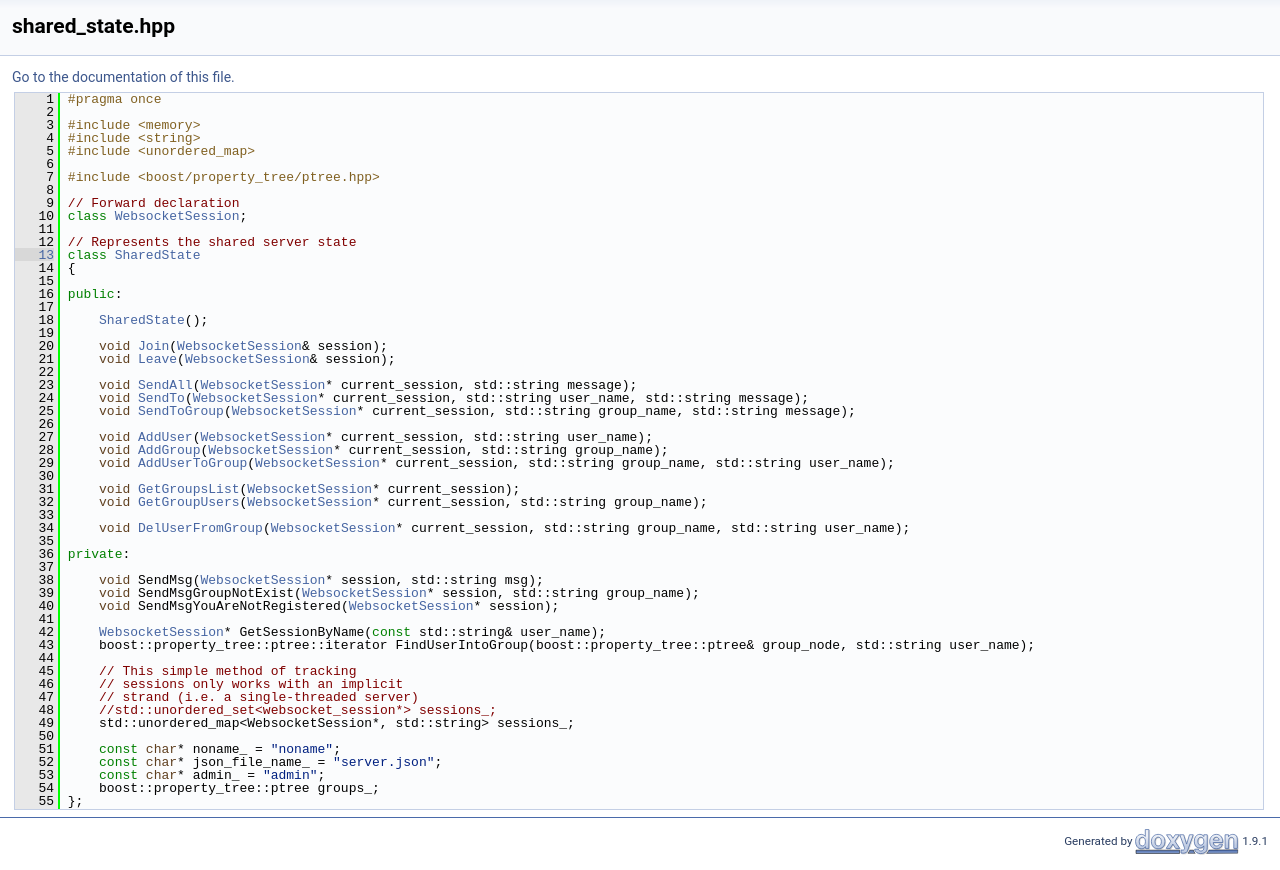
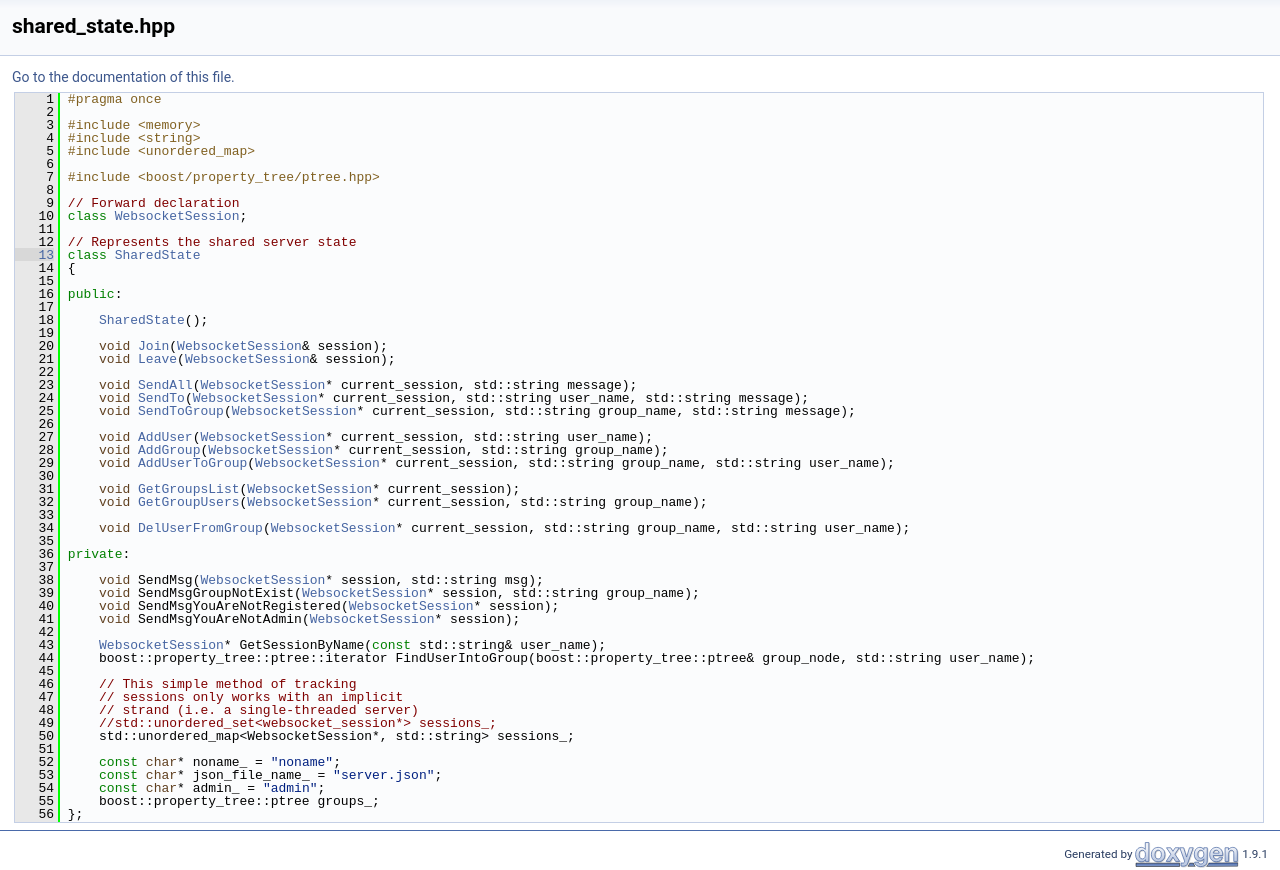
Before and after one commit to izyakacman/websocket_messenger, a plain HTML site: page shared__state_8hpp_source.html in a window 1280 px wide. Shown: the part 96-966 px from the top of the page. Drawn offline with Linux system fonts and the light colour scheme.

Commit message:
deploy: 5f77ef2367fd54a278d8d72f1921d8c2876e39ce

```diff
--- a/shared__state_8hpp_source.html
+++ b/shared__state_8hpp_source.html
@@ -105,31 +105,32 @@ $(function() {
 <div class="line"><a name="l00038"></a><span class="lineno">   38</span>&#160;    <span class="keywordtype">void</span> SendMsg(<a class="code" href="class_websocket_session.html">WebsocketSession</a>* session, std::string msg);</div>
 <div class="line"><a name="l00039"></a><span class="lineno">   39</span>&#160;    <span class="keywordtype">void</span> SendMsgGroupNotExist(<a class="code" href="class_websocket_session.html">WebsocketSession</a>* session, std::string group_name);</div>
 <div class="line"><a name="l00040"></a><span class="lineno">   40</span>&#160;    <span class="keywordtype">void</span> SendMsgYouAreNotRegistered(<a class="code" href="class_websocket_session.html">WebsocketSession</a>* session);</div>
-<div class="line"><a name="l00041"></a><span class="lineno">   41</span>&#160; </div>
-<div class="line"><a name="l00042"></a><span class="lineno">   42</span>&#160;    <a class="code" href="class_websocket_session.html">WebsocketSession</a>* GetSessionByName(<span class="keyword">const</span> std::string&amp; user_name);</div>
-<div class="line"><a name="l00043"></a><span class="lineno">   43</span>&#160;    boost::property_tree::ptree::iterator FindUserIntoGroup(boost::property_tree::ptree&amp; group_node, std::string user_name);</div>
-<div class="line"><a name="l00044"></a><span class="lineno">   44</span>&#160; </div>
-<div class="line"><a name="l00045"></a><span class="lineno">   45</span>&#160;    <span class="comment">// This simple method of tracking</span></div>
-<div class="line"><a name="l00046"></a><span class="lineno">   46</span>&#160;    <span class="comment">// sessions only works with an implicit</span></div>
-<div class="line"><a name="l00047"></a><span class="lineno">   47</span>&#160;    <span class="comment">// strand (i.e. a single-threaded server)</span></div>
-<div class="line"><a name="l00048"></a><span class="lineno">   48</span>&#160;    <span class="comment">//std::unordered_set&lt;websocket_session*&gt; sessions_;</span></div>
-<div class="line"><a name="l00049"></a><span class="lineno">   49</span>&#160;    std::unordered_map&lt;WebsocketSession*, std::string&gt; sessions_;</div>
-<div class="line"><a name="l00050"></a><span class="lineno">   50</span>&#160; </div>
-<div class="line"><a name="l00051"></a><span class="lineno">   51</span>&#160;    <span class="keyword">const</span> <span class="keywordtype">char</span>* noname_ = <span class="stringliteral">&quot;noname&quot;</span>;</div>
-<div class="line"><a name="l00052"></a><span class="lineno">   52</span>&#160;    <span class="keyword">const</span> <span class="keywordtype">char</span>* json_file_name_ = <span class="stringliteral">&quot;server.json&quot;</span>;</div>
-<div class="line"><a name="l00053"></a><span class="lineno">   53</span>&#160;    <span class="keyword">const</span> <span class="keywordtype">char</span>* admin_ = <span class="stringliteral">&quot;admin&quot;</span>;</div>
-<div class="line"><a name="l00054"></a><span class="lineno">   54</span>&#160;    boost::property_tree::ptree groups_;</div>
-<div class="line"><a name="l00055"></a><span class="lineno">   55</span>&#160;};</div>
+<div class="line"><a name="l00041"></a><span class="lineno">   41</span>&#160;    <span class="keywordtype">void</span> SendMsgYouAreNotAdmin(<a class="code" href="class_websocket_session.html">WebsocketSession</a>* session);</div>
+<div class="line"><a name="l00042"></a><span class="lineno">   42</span>&#160; </div>
+<div class="line"><a name="l00043"></a><span class="lineno">   43</span>&#160;    <a class="code" href="class_websocket_session.html">WebsocketSession</a>* GetSessionByName(<span class="keyword">const</span> std::string&amp; user_name);</div>
+<div class="line"><a name="l00044"></a><span class="lineno">   44</span>&#160;    boost::property_tree::ptree::iterator FindUserIntoGroup(boost::property_tree::ptree&amp; group_node, std::string user_name);</div>
+<div class="line"><a name="l00045"></a><span class="lineno">   45</span>&#160; </div>
+<div class="line"><a name="l00046"></a><span class="lineno">   46</span>&#160;    <span class="comment">// This simple method of tracking</span></div>
+<div class="line"><a name="l00047"></a><span class="lineno">   47</span>&#160;    <span class="comment">// sessions only works with an implicit</span></div>
+<div class="line"><a name="l00048"></a><span class="lineno">   48</span>&#160;    <span class="comment">// strand (i.e. a single-threaded server)</span></div>
+<div class="line"><a name="l00049"></a><span class="lineno">   49</span>&#160;    <span class="comment">//std::unordered_set&lt;websocket_session*&gt; sessions_;</span></div>
+<div class="line"><a name="l00050"></a><span class="lineno">   50</span>&#160;    std::unordered_map&lt;WebsocketSession*, std::string&gt; sessions_;</div>
+<div class="line"><a name="l00051"></a><span class="lineno">   51</span>&#160; </div>
+<div class="line"><a name="l00052"></a><span class="lineno">   52</span>&#160;    <span class="keyword">const</span> <span class="keywordtype">char</span>* noname_ = <span class="stringliteral">&quot;noname&quot;</span>;</div>
+<div class="line"><a name="l00053"></a><span class="lineno">   53</span>&#160;    <span class="keyword">const</span> <span class="keywordtype">char</span>* json_file_name_ = <span class="stringliteral">&quot;server.json&quot;</span>;</div>
+<div class="line"><a name="l00054"></a><span class="lineno">   54</span>&#160;    <span class="keyword">const</span> <span class="keywordtype">char</span>* admin_ = <span class="stringliteral">&quot;admin&quot;</span>;</div>
+<div class="line"><a name="l00055"></a><span class="lineno">   55</span>&#160;    boost::property_tree::ptree groups_;</div>
+<div class="line"><a name="l00056"></a><span class="lineno">   56</span>&#160;};</div>
 <div class="ttc" id="aclass_shared_state_html"><div class="ttname"><a href="class_shared_state.html">SharedState</a></div><div class="ttdef"><b>Definition:</b> shared_state.hpp:14</div></div>
 <div class="ttc" id="aclass_shared_state_html_a1b19c5fc931e4f3e0d77791be1738608"><div class="ttname"><a href="class_shared_state.html#a1b19c5fc931e4f3e0d77791be1738608">SharedState::SendAll</a></div><div class="ttdeci">void SendAll(WebsocketSession *current_session, std::string message)</div><div class="ttdef"><b>Definition:</b> shared_state.cpp:26</div></div>
-<div class="ttc" id="aclass_shared_state_html_a38bb8df5d1f7a5122a2c2ade45a8c3e2"><div class="ttname"><a href="class_shared_state.html#a38bb8df5d1f7a5122a2c2ade45a8c3e2">SharedState::AddGroup</a></div><div class="ttdeci">void AddGroup(WebsocketSession *current_session, std::string group_name)</div><div class="ttdef"><b>Definition:</b> shared_state.cpp:76</div></div>
+<div class="ttc" id="aclass_shared_state_html_a38bb8df5d1f7a5122a2c2ade45a8c3e2"><div class="ttname"><a href="class_shared_state.html#a38bb8df5d1f7a5122a2c2ade45a8c3e2">SharedState::AddGroup</a></div><div class="ttdeci">void AddGroup(WebsocketSession *current_session, std::string group_name)</div><div class="ttdef"><b>Definition:</b> shared_state.cpp:82</div></div>
 <div class="ttc" id="aclass_shared_state_html_a46059e1d157d829a6593ed131d8f615d"><div class="ttname"><a href="class_shared_state.html#a46059e1d157d829a6593ed131d8f615d">SharedState::SharedState</a></div><div class="ttdeci">SharedState()</div><div class="ttdef"><b>Definition:</b> shared_state.cpp:7</div></div>
-<div class="ttc" id="aclass_shared_state_html_a507dad969297ea46806a7aaaa25c55a3"><div class="ttname"><a href="class_shared_state.html#a507dad969297ea46806a7aaaa25c55a3">SharedState::AddUserToGroup</a></div><div class="ttdeci">void AddUserToGroup(WebsocketSession *current_session, std::string group_name, std::string user_name)</div><div class="ttdef"><b>Definition:</b> shared_state.cpp:104</div></div>
-<div class="ttc" id="aclass_shared_state_html_a66d72ce2bb4182bfe1dafd4911cdb656"><div class="ttname"><a href="class_shared_state.html#a66d72ce2bb4182bfe1dafd4911cdb656">SharedState::GetGroupsList</a></div><div class="ttdeci">void GetGroupsList(WebsocketSession *current_session)</div><div class="ttdef"><b>Definition:</b> shared_state.cpp:134</div></div>
+<div class="ttc" id="aclass_shared_state_html_a507dad969297ea46806a7aaaa25c55a3"><div class="ttname"><a href="class_shared_state.html#a507dad969297ea46806a7aaaa25c55a3">SharedState::AddUserToGroup</a></div><div class="ttdeci">void AddUserToGroup(WebsocketSession *current_session, std::string group_name, std::string user_name)</div><div class="ttdef"><b>Definition:</b> shared_state.cpp:110</div></div>
+<div class="ttc" id="aclass_shared_state_html_a66d72ce2bb4182bfe1dafd4911cdb656"><div class="ttname"><a href="class_shared_state.html#a66d72ce2bb4182bfe1dafd4911cdb656">SharedState::GetGroupsList</a></div><div class="ttdeci">void GetGroupsList(WebsocketSession *current_session)</div><div class="ttdef"><b>Definition:</b> shared_state.cpp:146</div></div>
 <div class="ttc" id="aclass_shared_state_html_a6f1610a6584717ca4b90f9a2a036a493"><div class="ttname"><a href="class_shared_state.html#a6f1610a6584717ca4b90f9a2a036a493">SharedState::AddUser</a></div><div class="ttdeci">void AddUser(WebsocketSession *current_session, std::string user_name)</div><div class="ttdef"><b>Definition:</b> shared_state.cpp:60</div></div>
-<div class="ttc" id="aclass_shared_state_html_a8f9468887724a6f198a607381da2cad3"><div class="ttname"><a href="class_shared_state.html#a8f9468887724a6f198a607381da2cad3">SharedState::GetGroupUsers</a></div><div class="ttdeci">void GetGroupUsers(WebsocketSession *current_session, std::string group_name)</div><div class="ttdef"><b>Definition:</b> shared_state.cpp:149</div></div>
+<div class="ttc" id="aclass_shared_state_html_a8f9468887724a6f198a607381da2cad3"><div class="ttname"><a href="class_shared_state.html#a8f9468887724a6f198a607381da2cad3">SharedState::GetGroupUsers</a></div><div class="ttdeci">void GetGroupUsers(WebsocketSession *current_session, std::string group_name)</div><div class="ttdef"><b>Definition:</b> shared_state.cpp:161</div></div>
 <div class="ttc" id="aclass_shared_state_html_a9da0c0ba61dfedee363aab9576fda68f"><div class="ttname"><a href="class_shared_state.html#a9da0c0ba61dfedee363aab9576fda68f">SharedState::Leave</a></div><div class="ttdeci">void Leave(WebsocketSession &amp;session)</div><div class="ttdef"><b>Definition:</b> shared_state.cpp:21</div></div>
-<div class="ttc" id="aclass_shared_state_html_abd2650ed4a2e5c0b6b893089fca16df5"><div class="ttname"><a href="class_shared_state.html#abd2650ed4a2e5c0b6b893089fca16df5">SharedState::DelUserFromGroup</a></div><div class="ttdeci">void DelUserFromGroup(WebsocketSession *current_session, std::string group_name, std::string user_name)</div><div class="ttdef"><b>Definition:</b> shared_state.cpp:168</div></div>
+<div class="ttc" id="aclass_shared_state_html_abd2650ed4a2e5c0b6b893089fca16df5"><div class="ttname"><a href="class_shared_state.html#abd2650ed4a2e5c0b6b893089fca16df5">SharedState::DelUserFromGroup</a></div><div class="ttdeci">void DelUserFromGroup(WebsocketSession *current_session, std::string group_name, std::string user_name)</div><div class="ttdef"><b>Definition:</b> shared_state.cpp:180</div></div>
 <div class="ttc" id="aclass_shared_state_html_ac2832699be2b40520a98dd29ec7ed62b"><div class="ttname"><a href="class_shared_state.html#ac2832699be2b40520a98dd29ec7ed62b">SharedState::SendTo</a></div><div class="ttdeci">void SendTo(WebsocketSession *current_session, std::string user_name, std::string message)</div><div class="ttdef"><b>Definition:</b> shared_state.cpp:37</div></div>
 <div class="ttc" id="aclass_shared_state_html_add6e853d577274c74f076a19bb6ef406"><div class="ttname"><a href="class_shared_state.html#add6e853d577274c74f076a19bb6ef406">SharedState::SendToGroup</a></div><div class="ttdeci">void SendToGroup(WebsocketSession *current_session, std::string group_name, std::string message)</div><div class="ttdef"><b>Definition:</b> shared_state.cpp:53</div></div>
 <div class="ttc" id="aclass_shared_state_html_ae67bc7b024e48fdcf67dfb1cb8fc7ff8"><div class="ttname"><a href="class_shared_state.html#ae67bc7b024e48fdcf67dfb1cb8fc7ff8">SharedState::Join</a></div><div class="ttdeci">void Join(WebsocketSession &amp;session)</div><div class="ttdef"><b>Definition:</b> shared_state.cpp:16</div></div>
```
